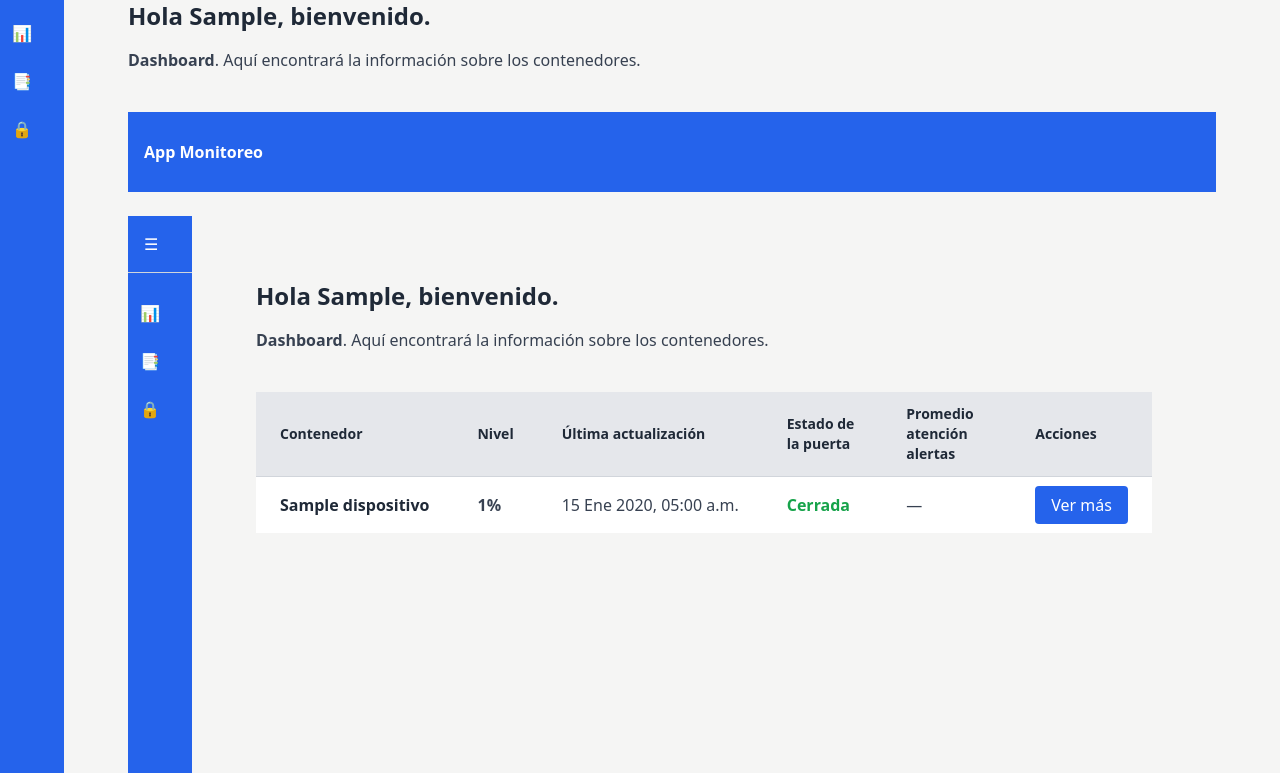
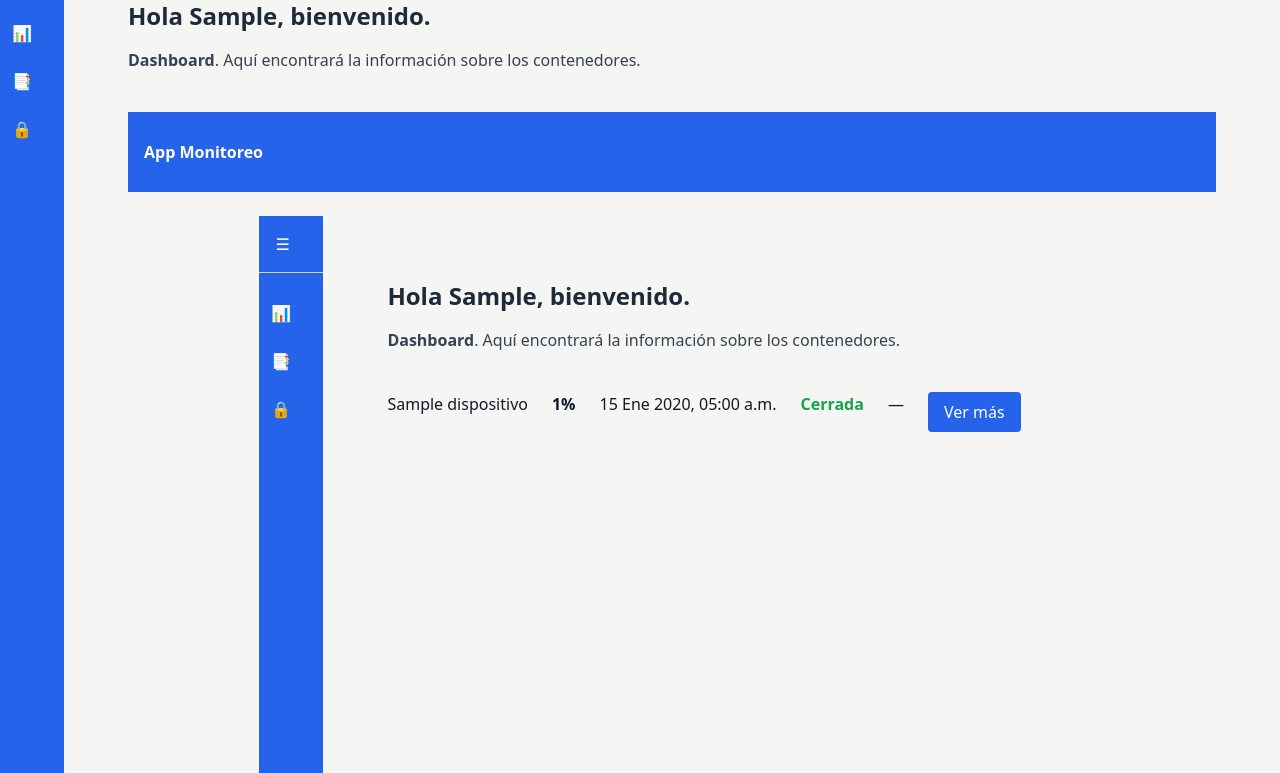
Before and after one commit to WolfWerkDev/App_Monitoreo_Contenedores, a Django app: page /dashboard/ in a window 1280 px wide. Shown: the part 144-917 px from the top of the page. Run offline with Django 5.2, Linux system fonts and the light colour scheme; a user stored in the database is signed in; tables that the repository leaves empty hold one stand-in row (values such as "Sample post"); some libraries are stand-ins or nearby versions.

Commit message:
error in template dashboard_partial fixed v1.0

```diff
--- a/templates/dashboard/dashboard_partial.html
+++ b/templates/dashboard/dashboard_partial.html
@@ -1,18 +1,3 @@
-{% load static %}
-
-{% if dispositivos %}
-<table class="min-w-full divide-y divide-gray-300 dark:divide-gray-700">
-  <thead class="bg-gray-200 dark:bg-gray-800">
-    <tr>
-      <th class="px-6 py-3 text-left text-sm font-semibold text-gray-800 dark:text-gray-200">Contenedor</th>
-      <th class="px-6 py-3 text-left text-sm font-semibold text-gray-800 dark:text-gray-200">Nivel</th>
-      <th class="px-6 py-3 text-left text-sm font-semibold text-gray-800 dark:text-gray-200">Última actualización</th>
-      <th class="px-6 py-3 text-left text-sm font-semibold text-gray-800 dark:text-gray-200">Estado de la puerta</th>
-      <th class="px-6 py-3 text-left text-sm font-semibold text-gray-800 dark:text-gray-200">Promedio atención alertas</th>
-      <th class="px-6 py-3 text-left text-sm font-semibold text-gray-800 dark:text-gray-200">Acciones</th>
-    </tr>
-  </thead>
-  <tbody class="bg-white dark:bg-gray-900 divide-y divide-gray-200 dark:divide-gray-700">
 {% for dispositivo in dispositivos %}
 <tr class="
   transition duration-200
@@ -71,8 +56,3 @@
   </td>
 </tr>
 {% endfor %}
-  </tbody>
-</table>
-{% else %}
-<p class="text-gray-600 dark:text-gray-300">No hay dispositivos registrados.</p>
-{% endif %}
```
Lines whose indentation alone changed are shown as unchanged.
